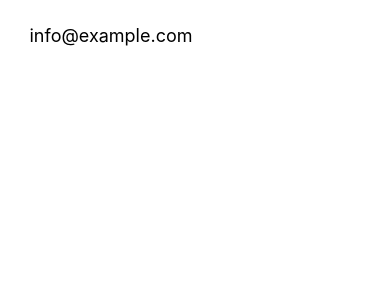
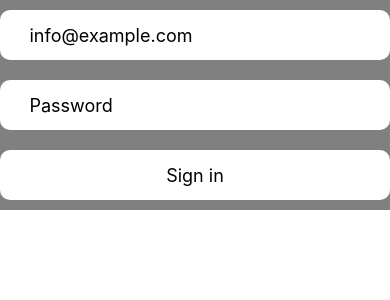
Before and after one commit to Pippeloo/AlarmTogether, a React Native app: screen / in a window 390 px wide. Shown: the top 300 px of the page. Built offline with nearby package versions, Linux system fonts and the light colour scheme.

Commit message:
Added Button Component

```diff
--- a/src/app/App.tsx
+++ b/src/app/App.tsx
@@ -5,19 +5,31 @@ import {
 } from 'react-native';
 
 // Import all the components from the "components" folder
-import { InputField } from '../components';
+import { CInputField, CButton } from '../components';
 
 
 function App(): JSX.Element {
-  const isDarkMode = useColorScheme() === 'dark';
 
-  function hi(text: string): void {
-    // console.log(text);
+  const backgroundStyle = {
+    backgroundColor: 'gray',
+  };
+
+  const [inputEmail, setInputEmail] = React.useState('');
+  const [inputPassword, setInputPassword] = React.useState('');
+
+  function handleSignIn() {
+    console.log('Sign in');
+    console.log('Email: ', inputEmail);
+    console.log('Password: ', inputPassword);
   }
 
+
   return (
-    <SafeAreaView>
-      <InputField placeholder='info@example.com' onChangeText={hi} value='' secureTextEntry></InputField>
+    <SafeAreaView style={backgroundStyle}>
+      <CInputField placeholder='info@example.com' value={inputEmail} inputMode='email' onChangeText={setInputEmail}></CInputField>
+      <CInputField placeholder='Password' value={inputPassword} secureTextEntry onChangeText={setInputPassword}></CInputField>
+      <CButton text='Sign in' onPress={handleSignIn}></CButton>
+
     </SafeAreaView>
   );
 }
--- /dev/null
+++ b/src/components/CButton.tsx
@@ -0,0 +1,33 @@
+import React from 'react';
+import { StyleSheet, Text, TouchableOpacity } from 'react-native';
+
+interface ButtonProps {
+    text: string;
+    onPress: () => void;
+}
+
+const CButton: React.FC<ButtonProps> = ({ text, onPress }) => {
+    // Styles
+    const styles = StyleSheet.create({
+        button: {
+            width: '100%',
+            height: 50,
+            backgroundColor: '#fff',
+            borderRadius: 10,
+            justifyContent: 'center',
+            alignItems: 'center',
+            marginVertical: 10,
+        },
+        buttonText: {
+            fontSize: 18,
+        },
+    });
+
+    return (
+        <TouchableOpacity style={styles.button} onPress={onPress}>
+            <Text style={styles.buttonText}>{text}</Text>
+        </TouchableOpacity>
+    );
+}
+
+export default CButton;
--- a/src/components/InputField.tsx
+++ b/src/components/CInputField.tsx
@@ -2,17 +2,17 @@ import React, { useState } from 'react';
 import { InputModeOptions, SafeAreaView, StyleSheet, TextInput } from 'react-native';
 
 interface InputFieldProps {
-  placeholder: string;
-  value: string;
-  onChangeText: (text: string) => void;
+  placeholder?: string;
+  value?: string;
+  onChangeText?: (text: string) => void;
   inputMode?: InputModeOptions;
   secureTextEntry?: boolean;
 }
 
-const InputField: React.FC<InputFieldProps> = ({
-    placeholder,
-    value,
-    onChangeText,
+const CInputField: React.FC<InputFieldProps> = ({
+    placeholder = '',
+    value = '',
+    onChangeText = () => {},
     inputMode = 'text',
     secureTextEntry = false,
 }) => {
@@ -43,6 +43,8 @@ const InputField: React.FC<InputFieldProps> = ({
         // Update the state
         setInputValue(text);
         onChangeText(text);
+
+        value = text;
     };
 
     return (
@@ -59,4 +61,4 @@ const InputField: React.FC<InputFieldProps> = ({
     );
 }
 
-export default InputField;
+export default CInputField;
--- a/src/components/index.tsx
+++ b/src/components/index.tsx
@@ -1,4 +1,5 @@
-import InputField from './InputField';
+import CInputField from './CInputField';
+import CButton from './CButton';
 
 // Export all the components from the "components" folder
-export { InputField };
+export { CInputField, CButton };
```
